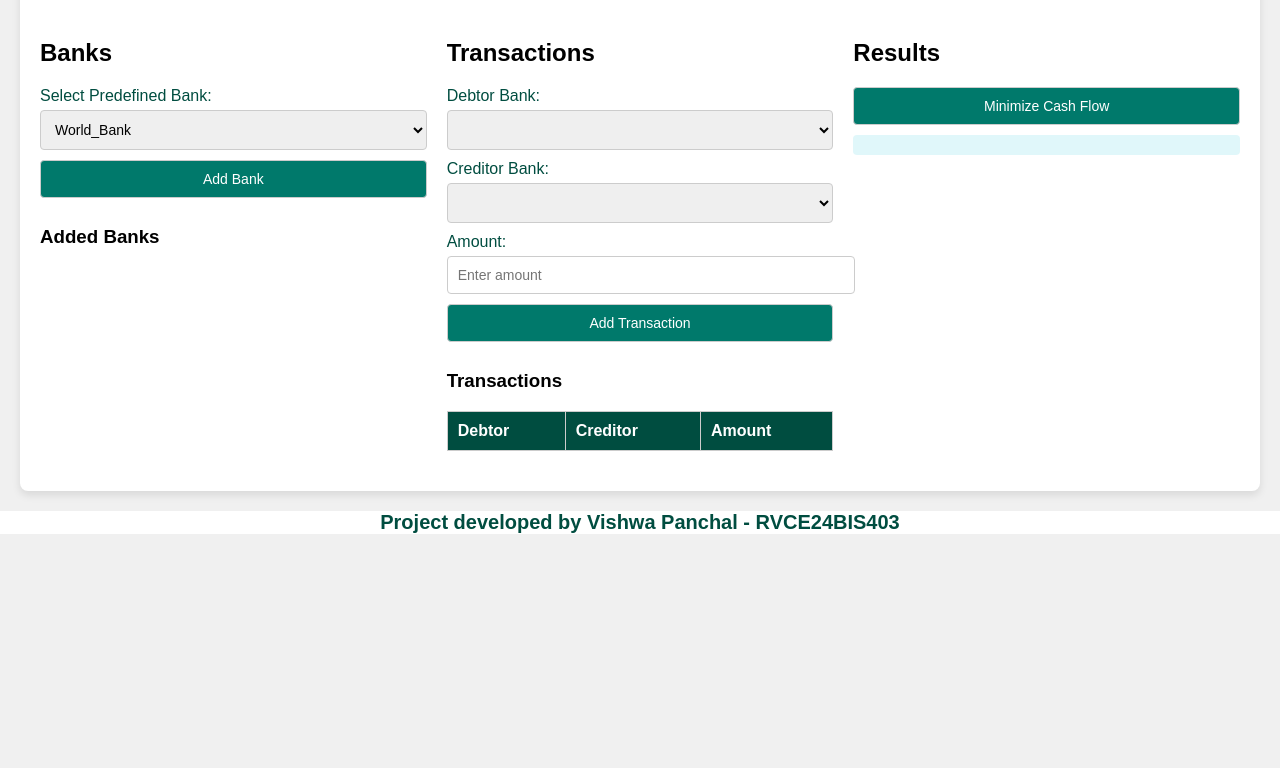
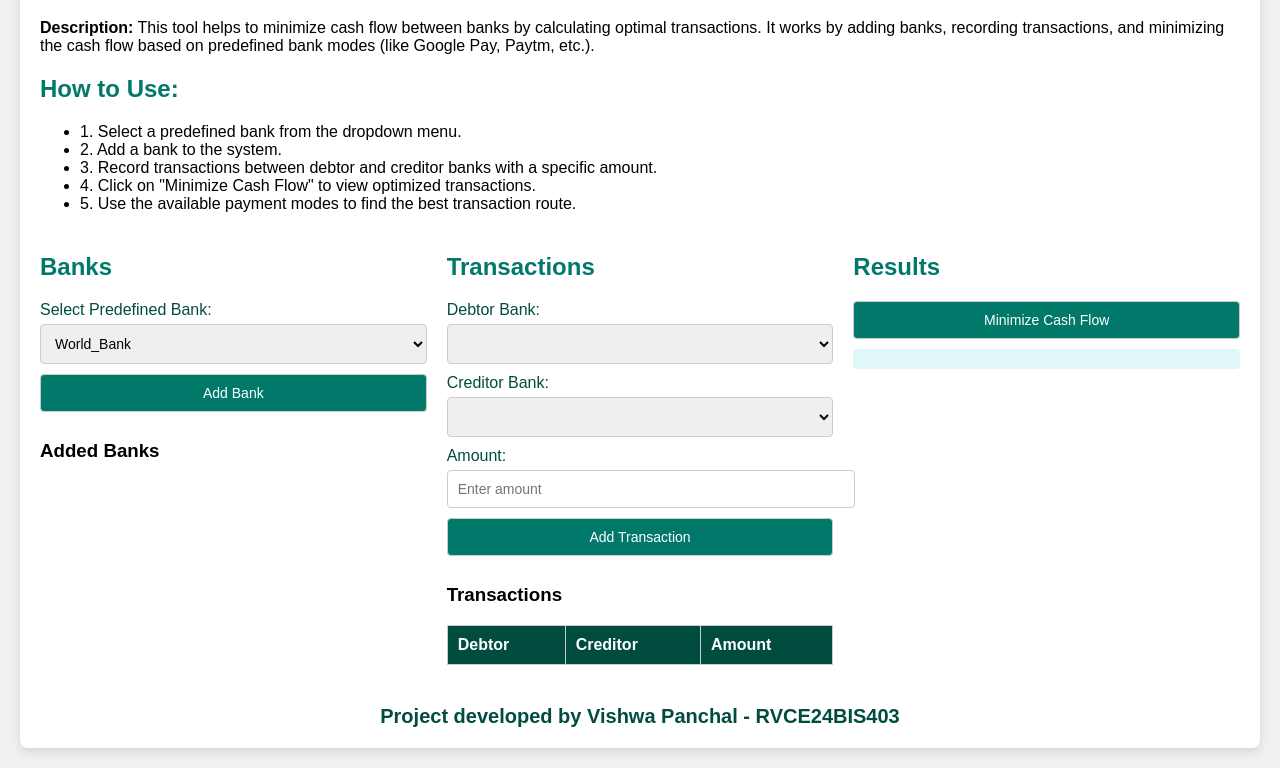
Before and after one commit to vishwapanchal/cashflowminimizer, a plain HTML site: page index.html in a window 1280 px wide. Shown: the part 101-869 px from the top of the page. Before the commit the page ends 800 px from the top, so only its background shows below. Drawn offline with Linux system fonts and the light colour scheme.

Commit message:
Update index.html

```diff
--- a/index.html
+++ b/index.html
@@ -25,6 +25,10 @@
         h1 {
             color: #004d40;
             text-align: center;
+        }
+
+        h2 {
+            color: #00796b;
         }
 
         .section {
@@ -95,15 +99,12 @@
         footer {
             text-align: center;
             margin-top: 20px;
-    font-size: 20px; /* Increased font size */
+            font-size: 20px;
             color: #004d40;
-    font-weight: bold; /* Make the text bold */
-    animation: highlight 2s infinite; /* Apply the highlight animation */
+            font-weight: bold;
+            animation: highlight 2s infinite;
         }
 
-
-
-        /* Keyframes for animation */
         @keyframes highlight {
             0% {
                 background-color: #004d40;
@@ -119,7 +120,6 @@ footer {
             }
         }
 
-        /* Responsive Design */
         @media (max-width: 768px) {
             .container {
                 padding: 10px;
@@ -181,6 +181,23 @@ footer {
     <div class="container">
         <h1>Cash Flow Minimizer</h1>
 
+        <!-- Short Description -->
+        <div class="section">
+            <p><strong>Description:</strong> This tool helps to minimize cash flow between banks by calculating optimal transactions. It works by adding banks, recording transactions, and minimizing the cash flow based on predefined bank modes (like Google Pay, Paytm, etc.).</p>
+        </div>
+
+        <!-- Short Tips Section -->
+        <div class="section">
+            <h2>How to Use:</h2>
+            <ul>
+                <li>1. Select a predefined bank from the dropdown menu.</li>
+                <li>2. Add a bank to the system.</li>
+                <li>3. Record transactions between debtor and creditor banks with a specific amount.</li>
+                <li>4. Click on "Minimize Cash Flow" to view optimized transactions.</li>
+                <li>5. Use the available payment modes to find the best transaction route.</li>
+            </ul>
+        </div>
+
         <div class="flex-container">
             <div class="flex-item">
                 <div class="section" id="bank-section">
@@ -229,9 +246,9 @@ footer {
                 </div>
             </div>
         </div>
-    </div>
 
         <footer>Project developed by Vishwa Panchal - RVCE24BIS403</footer>
+    </div>
 
     <script>
         const predefinedBanks = {
@@ -316,7 +333,6 @@ footer {
             document.getElementById("results").innerHTML = results.join("<br>");
         }
 
-        // Initialize the dropdown with predefined banks
         populateDropdown();
     </script>
 </body>
```
Lines whose indentation alone changed are shown as unchanged.
